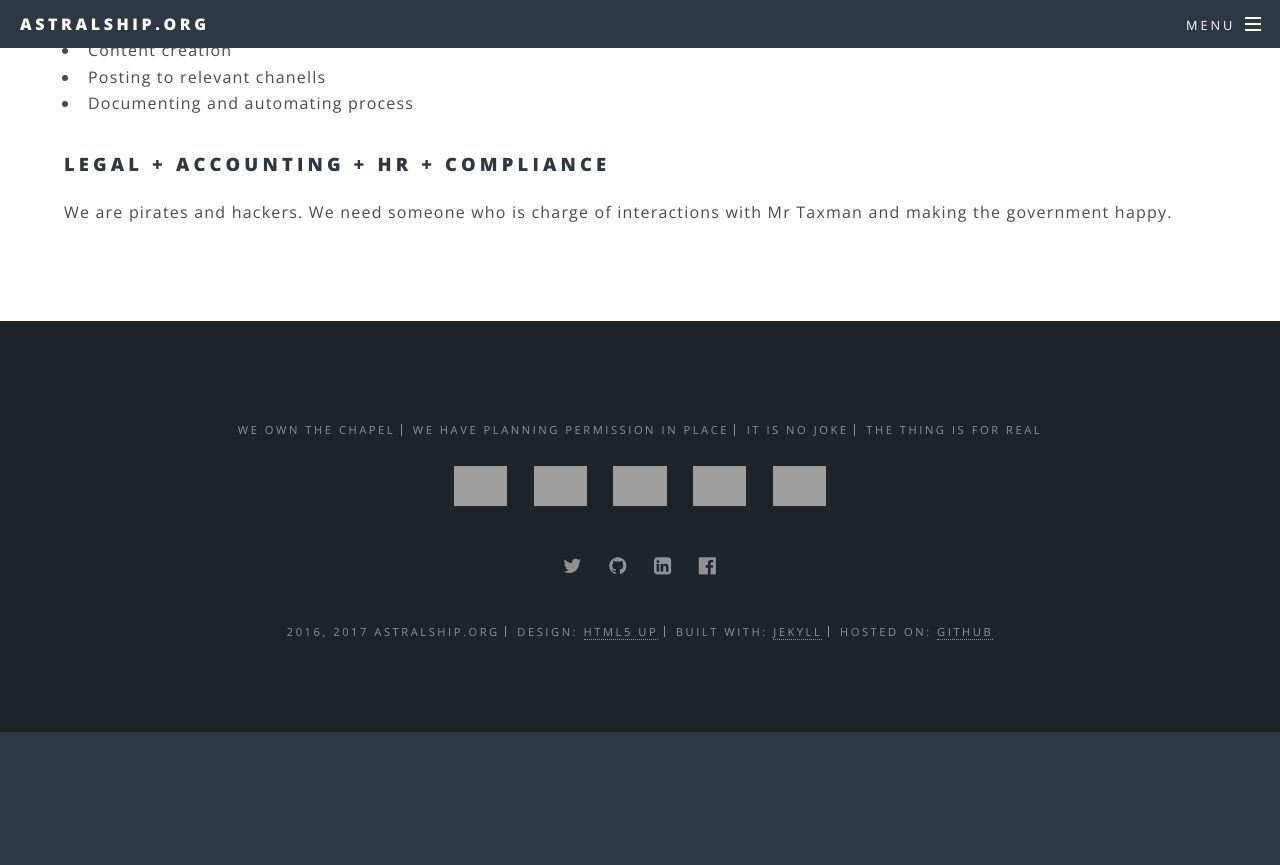
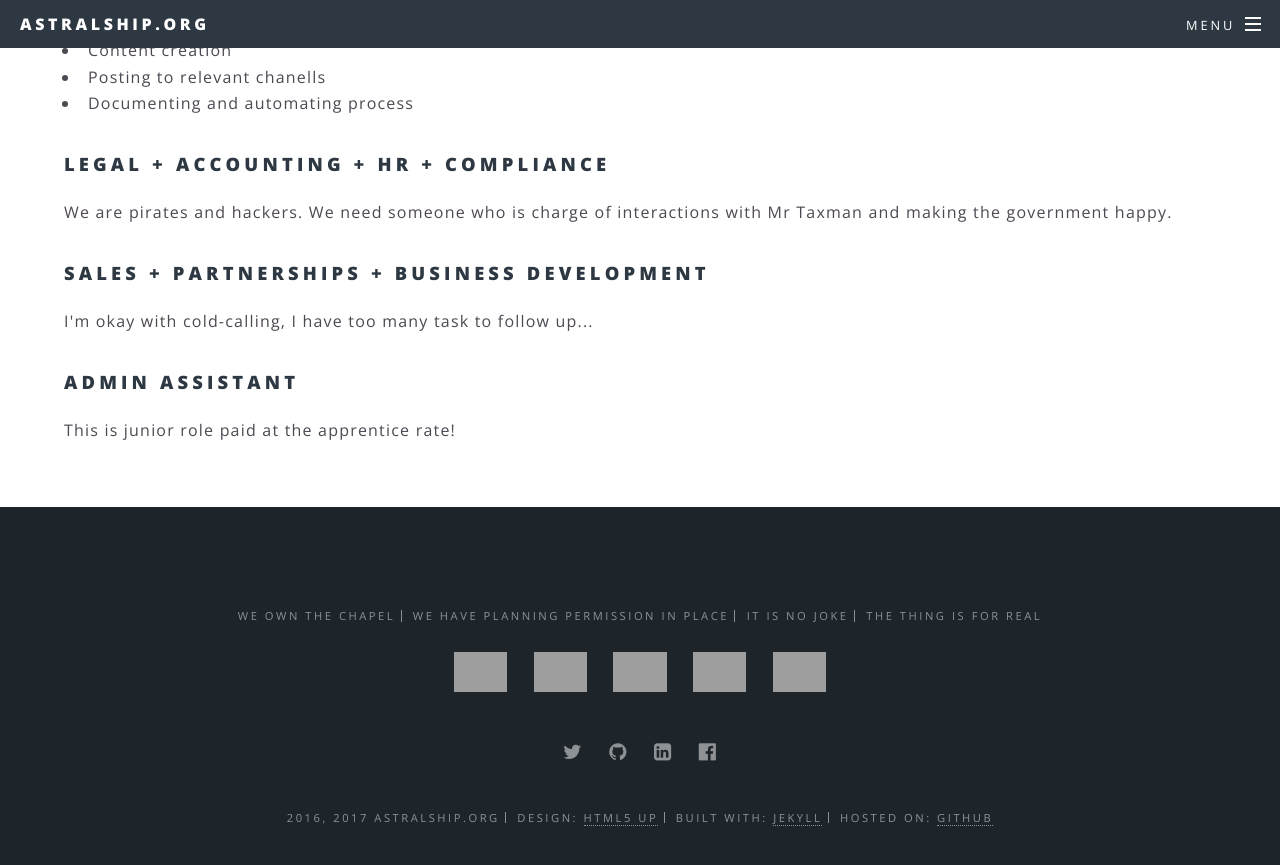
Before and after one commit to astralship/astralship.github.io, a Jekyll site: the page built from jobs.html, in a window 1280 px wide and 900 px high, scrolled down 582 px, cut to the strip 0-865 px from the top of the window. Built offline with Jekyll 4.4.1, drawn with Linux system fonts in a browser that asks for light colours; before the commit the page ends 1314 px from its top, so only the background shows below that; grey boxes are pictures that could not be loaded.

Commit message:
Adding more jobs we need.

```diff
--- a/jobs.html
+++ b/jobs.html
@@ -19,3 +19,14 @@ order: 997
 <h3>Legal + Accounting + HR + Compliance</h3>
 
 <p>We are pirates and hackers. We need someone who is charge of interactions with Mr Taxman and making the government happy.</p>
+
+
+
+<h3>Sales + Partnerships + Business Development</h3>
+
+<p>I'm okay with cold-calling, I have too many task to follow up...</p>
+
+
+<h3>Admin assistant</h3>
+
+<o>This is junior role paid at the apprentice rate!</o>
```
